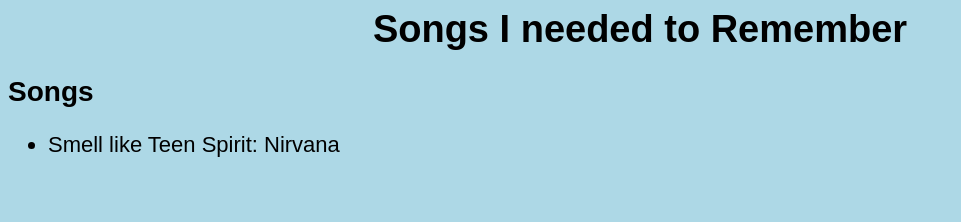
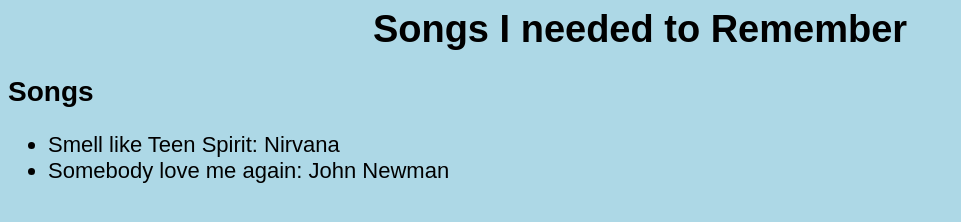
Before and after one commit to RealMaoMao/songs-to-remember, a plain HTML site: page index.html in a window 1280 px wide. Shown: the whole page, without its empty margins (0-961 px from the left). Drawn offline with Linux system fonts and the light colour scheme.

Commit message:
Update index.html

```diff
--- a/index.html
+++ b/index.html
@@ -36,6 +36,7 @@ font-size: 28px;
 <ul style=“list-style-type:circle">
 
 <li>Smell like Teen Spirit: Nirvana</li>
+<li>Somebody love me again: John Newman</li>
 
 </body>
 
```
